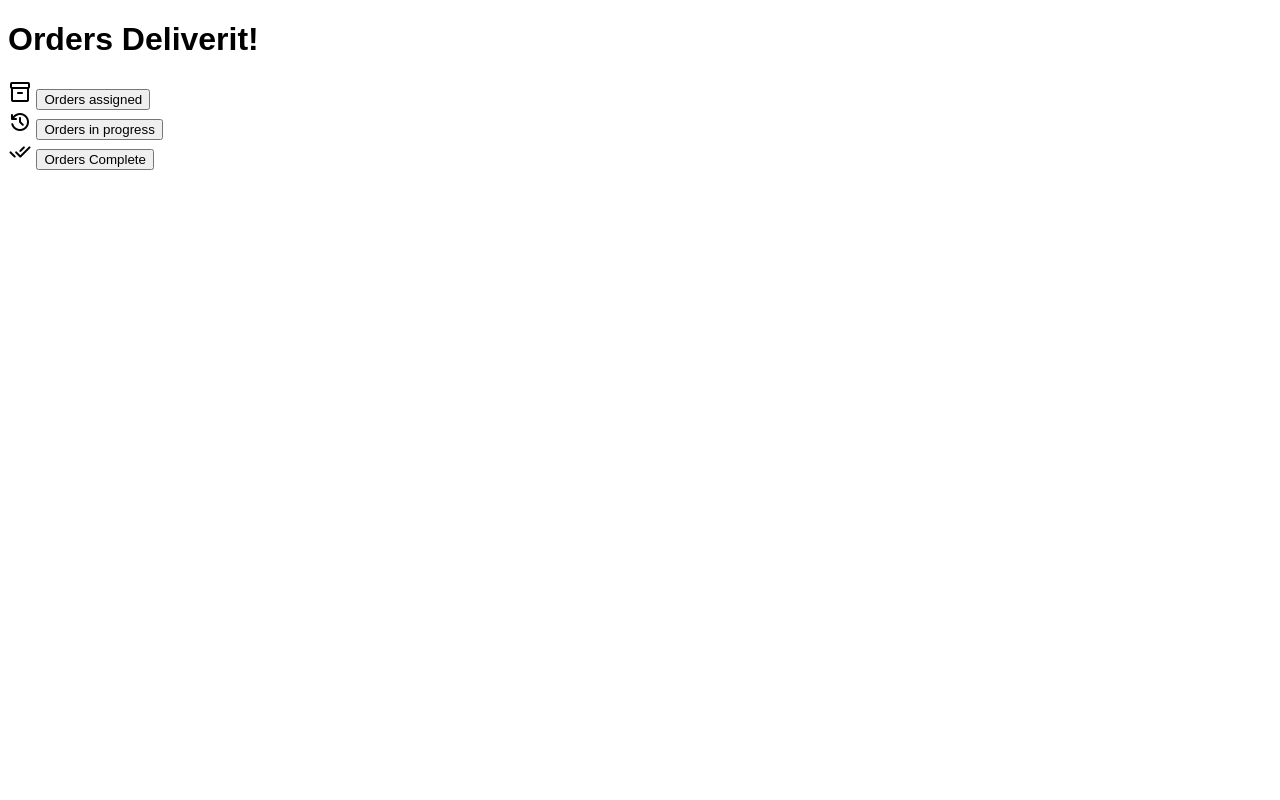
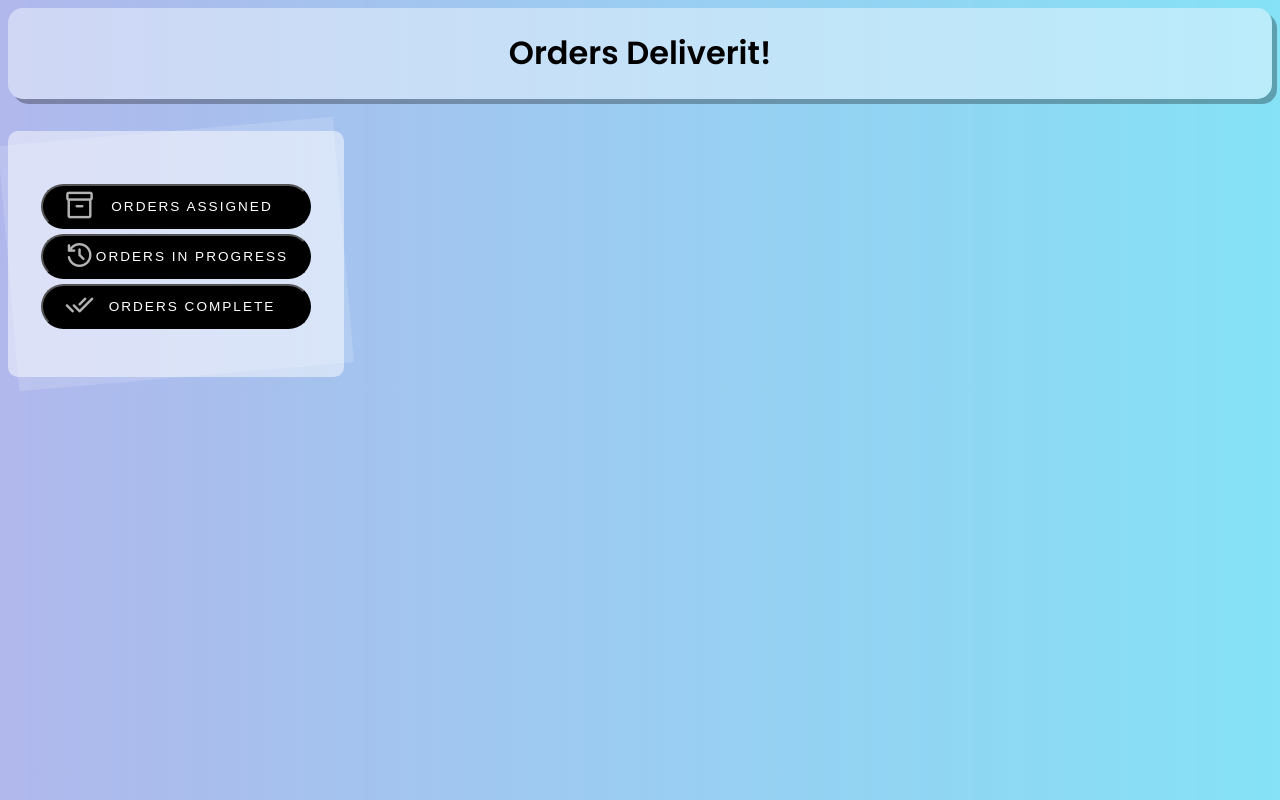
Before and after one commit to josueamador19/Deliverit-Repartidor-Frontend, a plain HTML site: page home.html in a window 1280 px wide. Drawn offline with nearby package versions, Linux system fonts and the light colour scheme.

Commit message:
Update home.css

```diff
--- a/assets/css/home.css
+++ b/assets/css/home.css
@@ -1,35 +1,61 @@
-
-.order-assigned{
-  display:block;
-}
-.order-in-progress{
-  display: none
-  ;
-}
-body {
-    font-family:Arial, Helvetica, sans-serif !important;
+@import url('https://fonts.googleapis.com/css2?family=Poppins:wght@400;600&display=swap');
 
 
-  }
-.container{
-  width: 70%;
-  margin-left: 10%;
-  border-radius: 30px;
-  background-color: #c5dff8;
-  box-shadow: 6px 6px 12px #CBD4E3,
-             -6px -6px 12px #fff;
-  padding-top: 30px;
-  padding-bottom: 30px;
+body{
+    font-family: 'Poppins', sans-serif;
+    background:linear-gradient(to right,#3648ce64,#01c2ed7b);
+    display: flex;
+    flex-direction: column;
+    justify-content: center;
 }
-.row{
-  width: 95%;
-  margin:5px 0px;
-  border-radius: 5px;
-  padding: 5px;
+
+#header{
+    display: flex;
+    justify-content: center;
+    background-color: rgba(240, 248, 255, 0.5);
+    border-radius: 15px;
+    box-shadow: 5px 5px rgba(0, 0, 0, 0.293) ;
 }
-.col-2{
-  display: flex ;
-  justify-content: center;
-  align-items:center;
-  font-size: 7vh;
+.menu-delivery{
+    display: flex;
+    justify-content: center;
+    width: 240px;
+    margin-top: 2rem;
+    background: rgba(255,255,255, .5);
+    padding: 3rem;
+    border-radius: 10px;
+    position:relative;
 }
+.menu-delivery::before{
+    content:'';
+    position: absolute;
+    background: rgba(255,255,255, .15);
+    inset: 0;
+    transform:rotate(-5deg);
+    z-index: -1;
+}
+.menu-item-container{
+    position:relative;
+}
+.menu-item .menu-item-icon{
+    position: absolute;
+    padding-top:10px ;
+    color: white;
+    left:1.4rem;
+    font-size: 2rem;
+    opacity: .7;
+}
+.menu-item button{
+    background: black;
+    width: 270px;
+    height: 45px;
+    font-size: .85rem;
+    color: white;
+    padding: .5rem;
+    margin-top: 5px;
+    padding-left: calc( 1rem * 2.5);
+    border-radius:100px;
+    text-transform: uppercase;
+    letter-spacing: 2px;
+    transition: background .5s;
+}
```
